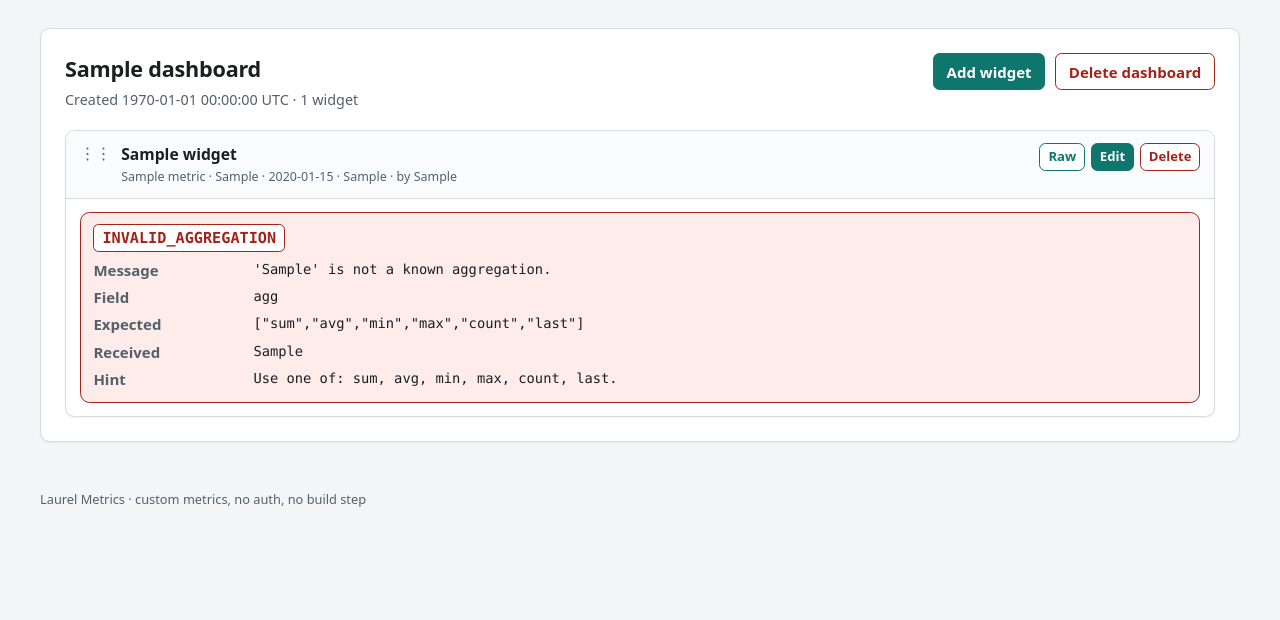
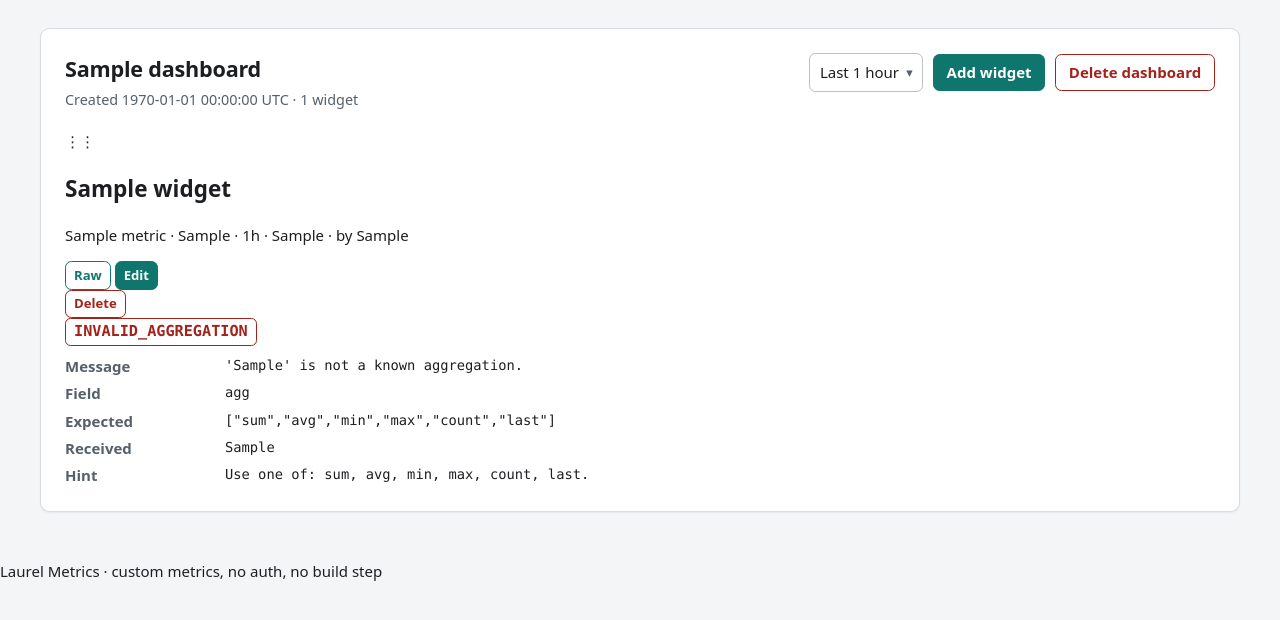
Before and after one commit to laurel-applications/laurel_custom-metrics-system, a Flask app: page /dashboards/1 in a window 1280 px wide. Shown: the part 56-676 px from the top of the page. Run offline with Flask 3, Linux system fonts and the light colour scheme; tables that the repository leaves empty hold one stand-in row (values such as "Sample post").

Commit message:
feat(web): add a dashboard level time range picker
Every widget carried its own time range and the front end turned it into
the window of the query it sends, so a widget configured with 30d made
the server scan and aggregate a month of raw points on every dashboard
load, once per widget. The range was also invisible to the reader: the
widget metadata stated the stored range, not the displayed one.

The dashboard page now offers a time range control, modelled on the one
Datadog uses, that governs the window of every widget when the charts
are rendered. The selection travels in the URL, so the view can be
shared and restored, and the widget metadata and the stat caption state
the range that is actually in use.

The widest window is one week: longer windows are what make the workers
run out of memory. Measured against the production database, one query
over one hour answers in ~32ms against ~490ms over thirty days.

```diff
--- a/app/static/app.js
+++ b/app/static/app.js
@@ -27,6 +27,21 @@
     "30d": 30 * 24 * 60 * 60 * 1000
   };
 
+  /* The ranges the dashboard level picker offers, in the order they are shown.
+     The widest window is one week: longer windows make the server scan and
+     serialize a month of raw points on every load, which is what exhausts the
+     workers. */
+  var GLOBAL_RANGES = [
+    { value: "15m", label: "Last 15 minutes" },
+    { value: "1h", label: "Last 1 hour" },
+    { value: "6h", label: "Last 6 hours" },
+    { value: "24h", label: "Last 24 hours" },
+    { value: "7d", label: "Last 7 days" }
+  ];
+
+  /* The range used when the URL does not ask for one. */
+  var DEFAULT_RANGE = "1h";
+
   var NUMERIC_OPERATORS = ["=", "!=", ">", ">=", "<", "<=", "between"];
   var STRING_OPERATORS = [
     "=",
@@ -51,6 +66,10 @@
   };
 
   var charts = {};
+
+  /* The range the dashboard is currently showing.  It is a dashboard level
+     decision, so it overrides the range stored in each widget. */
+  var activeRange = DEFAULT_RANGE;
 
   /* ---------------------------------------------------------------- helpers */
 
@@ -162,7 +181,7 @@
 
   function buildPayload(config) {
     var now = Date.now();
-    var span = RANGE_MS[config.time_range] || RANGE_MS["24h"];
+    var span = RANGE_MS[activeRange] || RANGE_MS[DEFAULT_RANGE];
     var bucket = config.bucket;
 
     return {
@@ -197,6 +216,136 @@
           return { ok: response.ok, status: response.status, data: data };
         });
     });
+  }
+
+  /* ------------------------------------------------------- dashboard range */
+
+  function rangeLabel(range) {
+    var found = GLOBAL_RANGES.filter(function (entry) {
+      return entry.value === range;
+    });
+    return found.length ? found[0].label : range;
+  }
+
+  /* The range asked for by the URL, or the default one when the URL is silent
+     or asks for a range the picker does not offer. */
+  function rangeFromUrl() {
+    var value = new URLSearchParams(window.location.search).get("range");
+    var known = GLOBAL_RANGES.some(function (entry) {
+      return entry.value === value;
+    });
+    return known ? value : DEFAULT_RANGE;
+  }
+
+  /* Write the range into the URL so the view can be shared and restored. */
+  function rangeToUrl(range) {
+    var url = new URL(window.location.href);
+    url.searchParams.set("range", range);
+    return url.toString();
+  }
+
+  /* Show the range in the widget metadata and in the picker label. */
+  function syncRangeLabels(range) {
+    var label = document.querySelector('[data-role="time-picker-label"]');
+    if (label) {
+      label.textContent = rangeLabel(range);
+    }
+    Array.prototype.forEach.call(
+      document.querySelectorAll('[data-role="range"]'),
+      function (node) {
+        node.textContent = range;
+      }
+    );
+  }
+
+  function renderAllWidgets() {
+    Array.prototype.forEach.call(
+      document.querySelectorAll("[data-widget-id]"),
+      function (widget) {
+        renderWidget(widget);
+      }
+    );
+  }
+
+  /* Apply a range to the whole dashboard: the widgets are re-queried with the
+     new window and the URL follows the selection. */
+  function applyRange(range, options) {
+    var push = !options || options.push !== false;
+    activeRange = range;
+    syncRangeLabels(range);
+    if (push && window.history && window.history.pushState) {
+      window.history.pushState({ range: range }, "", rangeToUrl(range));
+    } else if (window.history && window.history.replaceState) {
+      window.history.replaceState({ range: range }, "", rangeToUrl(range));
+    }
+    renderAllWidgets();
+  }
+
+  function initTimePicker() {
+    var picker = document.querySelector('[data-role="time-picker"]');
+    if (!picker) {
+      return;
+    }
+
+    var button = picker.querySelector('[data-role="time-picker-button"]');
+    var menu = picker.querySelector('[data-role="time-picker-menu"]');
+    if (!button || !menu) {
+      return;
+    }
+
+    function closeMenu() {
+      menu.hidden = true;
+      button.setAttribute("aria-expanded", "false");
+    }
+
+    function openMenu() {
+      menu.hidden = false;
+      button.setAttribute("aria-expanded", "true");
+    }
+
+    function choose(range) {
+      closeMenu();
+      applyRange(range);
+      button.focus();
+    }
+
+    button.addEventListener("click", function () {
+      if (menu.hidden) {
+        openMenu();
+      } else {
+        closeMenu();
+      }
+    });
+
+    Array.prototype.forEach.call(
+      menu.querySelectorAll("[data-range]"),
+      function (option) {
+        option.addEventListener("click", function () {
+          choose(option.getAttribute("data-range"));
+        });
+      }
+    );
+
+    document.addEventListener("click", function (event) {
+      if (!picker.contains(event.target)) {
+        closeMenu();
+      }
+    });
+
+    document.addEventListener("keydown", function (event) {
+      if (event.key === "Escape" && !menu.hidden) {
+        closeMenu();
+        button.focus();
+      }
+    });
+
+    // The browser back button moves between the ranges of the session.
+    window.addEventListener("popstate", function () {
+      applyRange(rangeFromUrl(), { push: false });
+    });
+
+    activeRange = rangeFromUrl();
+    syncRangeLabels(activeRange);
   }
 
   /* ------------------------------------------------------------ rendering */
@@ -296,7 +445,7 @@
       " (" +
       config.agg +
       ") over " +
-      config.time_range;
+      activeRange;
 
     var stat = document.createElement("div");
     stat.className = "stat";
@@ -878,6 +1027,7 @@
   /* ---------------------------------------------------------------- start */
 
   function init() {
+    initTimePicker();
     Array.prototype.forEach.call(
       document.querySelectorAll("[data-widget-id]"),
       function (widget) {
--- a/app/static/style.css
+++ b/app/static/style.css
@@ -457,174 +457,70 @@ textarea:focus {
   overflow-wrap: anywhere;
 }
 
-/* ----------------------------------------------------------- widget grid */
+/* ------------------------------------------------------------- time picker */
 
-.widget-grid {
-  display: grid;
-  grid-template-columns: repeat(auto-fit, minmax(22rem, 1fr));
-  gap: 1rem;
+.time-picker {
+  position: relative;
 }
 
-.widget {
+.time-picker-button {
+  display: inline-flex;
+  align-items: center;
+  gap: 0.45rem;
+  font: inherit;
+  color: inherit;
+  background: var(--surface);
+  border: 1px solid var(--border-strong);
+  border-radius: 0.4rem;
+  padding: 0.45rem 0.6rem;
+  cursor: pointer;
+}
+
+.time-picker-button:hover {
+  border-color: var(--accent);
+  color: var(--accent);
+}
+
+.time-picker-button:focus {
+  outline: 2px solid var(--accent);
+  outline-offset: 1px;
+}
+
+.time-picker-caret {
+  font-size: 0.8rem;
+  color: var(--text-muted);
+}
+
+.time-picker-menu {
+  position: absolute;
+  z-index: 20;
+  top: calc(100% + 0.35rem);
+  right: 0;
+  min-width: 12rem;
+  display: flex;
+  flex-direction: column;
   background: var(--surface);
   border: 1px solid var(--border);
   border-radius: var(--radius);
   box-shadow: var(--shadow);
-  display: flex;
-  flex-direction: column;
   overflow: hidden;
 }
 
-.widget.sortable-ghost {
-  opacity: 0.45;
+.time-picker-menu[hidden] {
+  display: none;
 }
 
-.widget.sortable-chosen {
-  box-shadow: 0 0 0 2px var(--accent);
+.time-picker-option {
+  font: inherit;
+  text-align: left;
+  color: inherit;
+  background: transparent;
+  border: 0;
+  padding: 0.5rem 0.75rem;
+  cursor: pointer;
 }
 
-.widget-head {
-  display: flex;
-  align-items: flex-start;
-  gap: 0.6rem;
-  padding: 0.7rem 0.85rem;
-  border-bottom: 1px solid var(--border);
-  background: var(--surface-alt);
+.time-picker-option:hover {
+  background: var(--accent-soft);
+  color: var(--accent);
 }
-
-.widget-handle {
-  cursor: grab;
-  color: var(--text-muted);
-  font-size: 1rem;
-  line-height: 1.2;
-  user-select: none;
-  padding-top: 0.1rem;
-}
-
-.widget-titles {
-  flex: 1 1 auto;
-  min-width: 0;
-}
-
-.widget-title {
-  margin: 0;
-  font-size: 0.98rem;
-  overflow-wrap: anywhere;
-}
-
-.widget-meta {
-  margin: 0.1rem 0 0;
-  color: var(--text-muted);
-  font-size: 0.78rem;
-  overflow-wrap: anywhere;
-}
-
-.widget-actions {
-  display: flex;
-  align-items: center;
-  gap: 0.35rem;
-}
-
-.widget-actions form {
-  margin: 0;
-}
-
-.widget-body {
-  padding: 0.85rem;
-  min-height: 8rem;
-}
-
-.widget-placeholder {
-  margin: 0;
-  color: var(--text-muted);
-  font-size: 0.85rem;
-}
-
-/* The canvas is sized by Chart.js from its parent, so the parent needs a
-   fixed height. */
-.chart-box {
-  position: relative;
-  height: 16rem;
-  width: 100%;
-}
-
-.widget-error {
-  border: 1px solid var(--danger);
-  background: var(--danger-soft);
-  border-radius: var(--radius);
-  padding: 0.7rem 0.8rem;
-  margin: 0;
-}
-
-.widget-error .error-code {
-  margin-bottom: 0.4rem;
-}
-
-.widget-table {
-  width: 100%;
-  border-collapse: collapse;
-  font-size: 0.82rem;
-}
-
-.widget-table th,
-.widget-table td {
-  text-align: left;
-  padding: 0.3rem 0.45rem;
-  border-bottom: 1px solid var(--border);
-  font-variant-numeric: tabular-nums;
-}
-
-.widget-table th {
-  color: var(--text-muted);
-  font-size: 0.72rem;
-  text-transform: uppercase;
-  letter-spacing: 0.04em;
-}
-
-.stat {
-  display: flex;
-  align-items: baseline;
-  gap: 0.4rem;
-  padding: 1.5rem 0.5rem;
-  justify-content: center;
-}
-
-.stat-value {
-  font-size: 2.6rem;
-  font-weight: 700;
-  line-height: 1.1;
-  font-variant-numeric: tabular-nums;
-}
-
-.stat-unit {
-  color: var(--text-muted);
-  font-size: 1rem;
-}
-
-.stat-caption {
-  text-align: center;
-  color: var(--text-muted);
-  font-size: 0.82rem;
-  margin: 0 0 0.75rem;
-}
-
-.grid-status {
-  margin: 0 0 0.75rem;
-  font-size: 0.85rem;
-  color: var(--text-muted);
-}
-
-.grid-status.is-error {
-  color: var(--danger);
-  font-weight: 600;
-}
-
-/* ---------------------------------------------------------------- footer */
-
-.footer {
-  max-width: 78rem;
-  margin: 0 auto;
-  padding: 0 1.5rem 2rem;
-  color: var(--text-muted);
-  font-size: 0.8rem;
-}
--- a/app/templates/dashboard.html
+++ b/app/templates/dashboard.html
@@ -14,6 +14,31 @@
         </p>
       </div>
       <div class="panel-actions">
+        <div class="time-picker" data-role="time-picker">
+          <button
+            type="button"
+            class="time-picker-button"
+            data-role="time-picker-button"
+            aria-haspopup="listbox"
+            aria-expanded="false"
+          >
+            <span data-role="time-picker-label">Last 1 hour</span>
+            <span class="time-picker-caret" aria-hidden="true">&#9662;</span>
+          </button>
+          <div
+            class="time-picker-menu"
+            data-role="time-picker-menu"
+            role="listbox"
+            aria-label="Time range"
+            hidden
+          >
+            <button type="button" class="time-picker-option" role="option" data-range="15m">Last 15 minutes</button>
+            <button type="button" class="time-picker-option" role="option" data-range="1h">Last 1 hour</button>
+            <button type="button" class="time-picker-option" role="option" data-range="6h">Last 6 hours</button>
+            <button type="button" class="time-picker-option" role="option" data-range="24h">Last 24 hours</button>
+            <button type="button" class="time-picker-option" role="option" data-range="7d">Last 7 days</button>
+          </div>
+        </div>
         <a
           class="button"
           href="{{ url_for('web.widget_form_new', dashboard_id=dashboard.id) }}"
@@ -48,7 +73,8 @@
                 <h2 class="widget-title">{{ widget.title }}</h2>
                 <p class="widget-meta">
                   {{ widget.metric_name }} &middot; {{ widget.agg }} &middot;
-                  {{ widget.time_range }} &middot; {{ widget.chart_type }}
+                  <span data-role="range">{{ widget.time_range }}</span>
+                  &middot; {{ widget.chart_type }}
                   {% if widget.group_by %}&middot; by {{ widget.group_by }}{% endif %}
                 </p>
               </div>
```
Also changed, not shown: tests/js/dashboard_range_test.js (added, +228 -0 lines), tests/test_frontend.py (+39 -0 lines), tests/test_web.py (+43 -0 lines).
